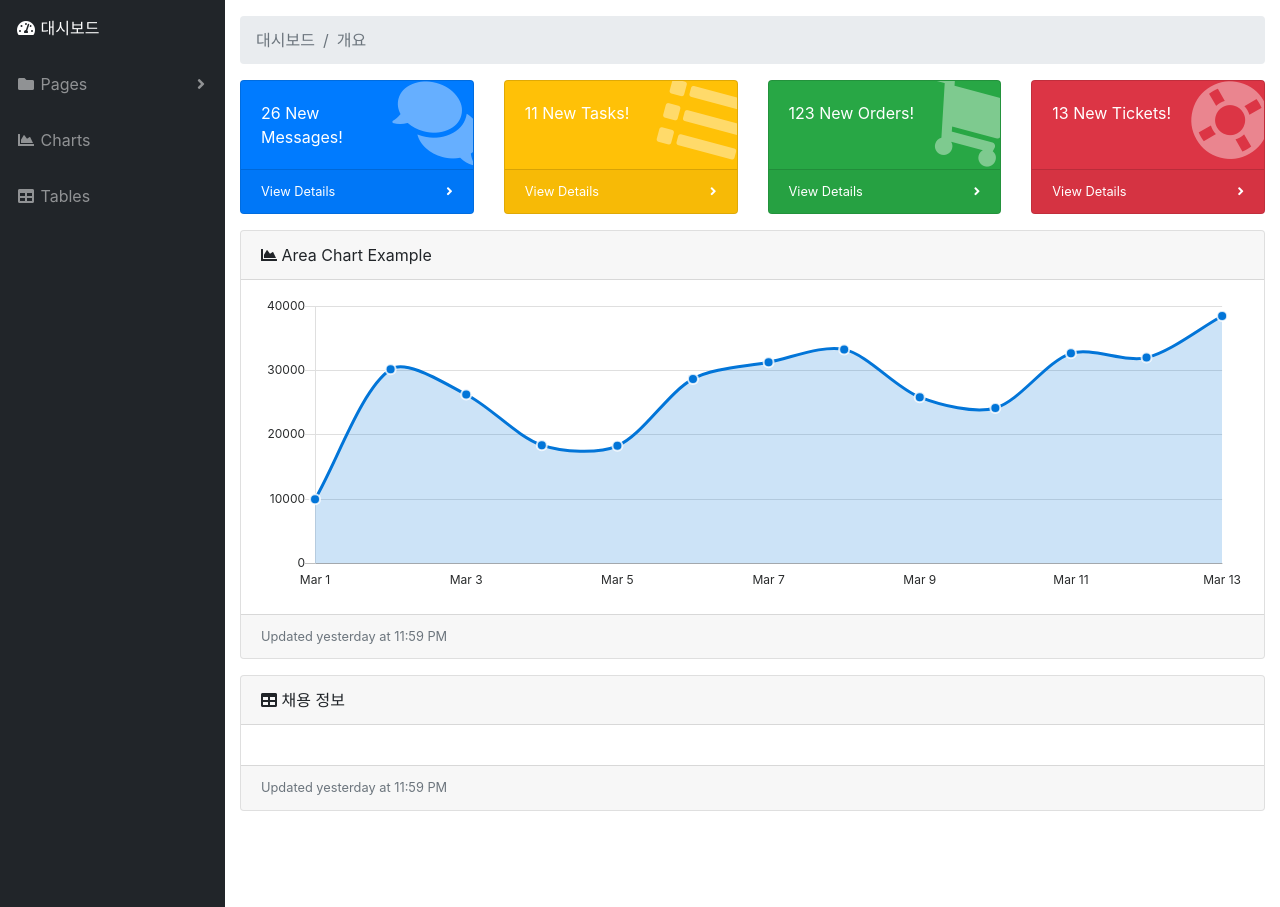
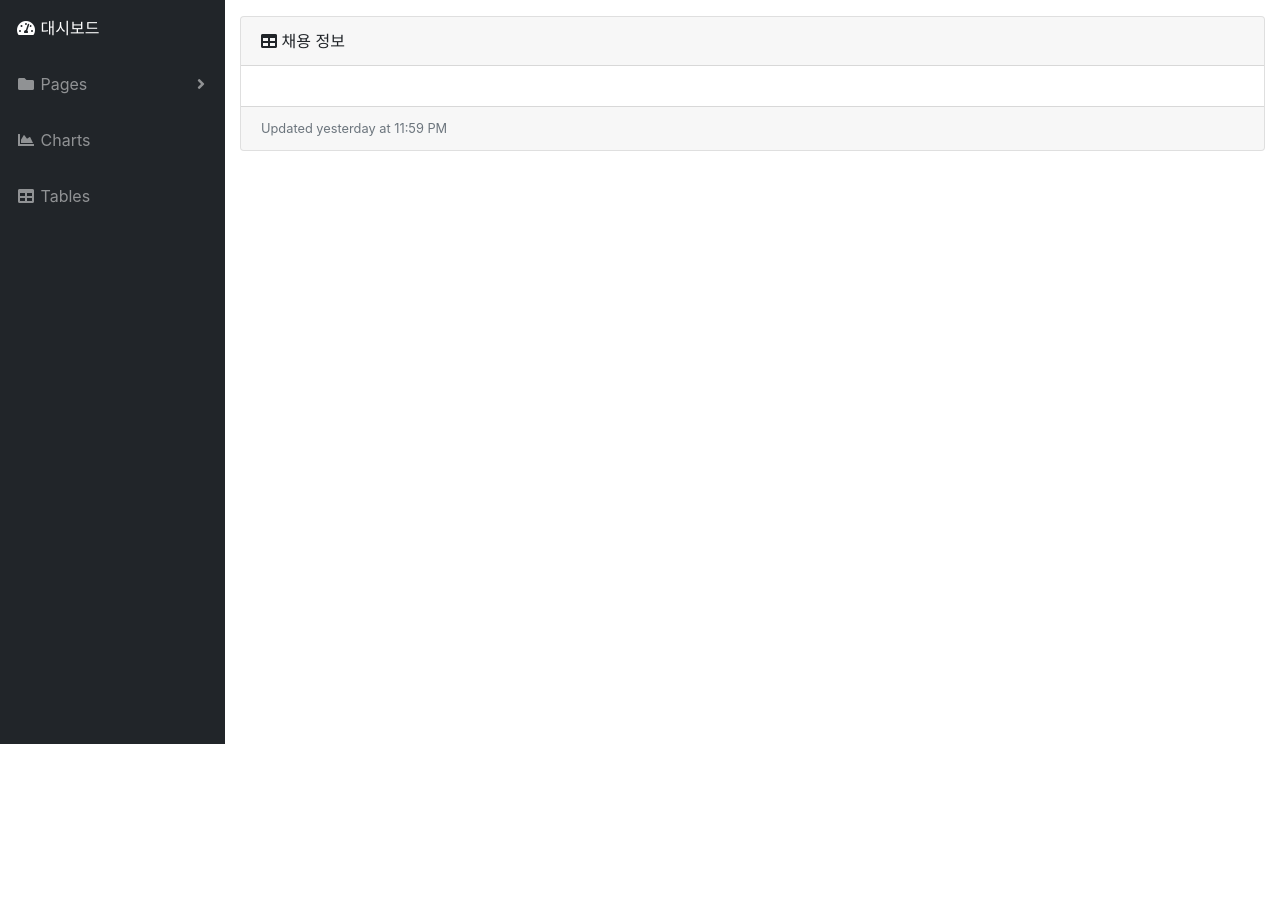
Before and after one commit to likelionknut/applyin, a Django app: page / in a window 1280 px wide. Shown: the part 56-963 px from the top of the page. After the commit the page ends 800 px from the top, so only its background shows below. Run offline with Django 3.2, Linux system fonts and the light colour scheme; data that the repository does not hold is empty; some libraries are stand-ins or nearby versions.

Commit message:
차트 삭제

```diff
--- a/www/templates/www/index.html
+++ b/www/templates/www/index.html
@@ -108,94 +108,6 @@
 
         <div class="container-fluid">
 
-            <!-- Breadcrumbs-->
-            <ol class="breadcrumb">
-                <li class="breadcrumb-item active">
-                    대시보드
-                </li>
-                <li class="breadcrumb-item active">개요</li>
-            </ol>
-
-            <!-- Icon Cards-->
-            <div class="row">
-                <div class="col-xl-3 col-sm-6 mb-3">
-                    <div class="card text-white bg-primary o-hidden h-100">
-                        <div class="card-body">
-                            <div class="card-body-icon">
-                                <i class="fas fa-fw fa-comments"></i>
-                            </div>
-                            <div class="mr-5">26 New Messages!</div>
-                        </div>
-                        <a class="card-footer text-white clearfix small z-1" href="#">
-                            <span class="float-left">View Details</span>
-                            <span class="float-right">
-                  <i class="fas fa-angle-right"></i>
-                </span>
-                        </a>
-                    </div>
-                </div>
-                <div class="col-xl-3 col-sm-6 mb-3">
-                    <div class="card text-white bg-warning o-hidden h-100">
-                        <div class="card-body">
-                            <div class="card-body-icon">
-                                <i class="fas fa-fw fa-list"></i>
-                            </div>
-                            <div class="mr-5">11 New Tasks!</div>
-                        </div>
-                        <a class="card-footer text-white clearfix small z-1" href="#">
-                            <span class="float-left">View Details</span>
-                            <span class="float-right">
-                  <i class="fas fa-angle-right"></i>
-                </span>
-                        </a>
-                    </div>
-                </div>
-                <div class="col-xl-3 col-sm-6 mb-3">
-                    <div class="card text-white bg-success o-hidden h-100">
-                        <div class="card-body">
-                            <div class="card-body-icon">
-                                <i class="fas fa-fw fa-shopping-cart"></i>
-                            </div>
-                            <div class="mr-5">123 New Orders!</div>
-                        </div>
-                        <a class="card-footer text-white clearfix small z-1" href="#">
-                            <span class="float-left">View Details</span>
-                            <span class="float-right">
-                  <i class="fas fa-angle-right"></i>
-                </span>
-                        </a>
-                    </div>
-                </div>
-                <div class="col-xl-3 col-sm-6 mb-3">
-                    <div class="card text-white bg-danger o-hidden h-100">
-                        <div class="card-body">
-                            <div class="card-body-icon">
-                                <i class="fas fa-fw fa-life-ring"></i>
-                            </div>
-                            <div class="mr-5">13 New Tickets!</div>
-                        </div>
-                        <a class="card-footer text-white clearfix small z-1" href="#">
-                            <span class="float-left">View Details</span>
-                            <span class="float-right">
-                  <i class="fas fa-angle-right"></i>
-                </span>
-                        </a>
-                    </div>
-                </div>
-            </div>
-
-            <!-- Area Chart Example-->
-            <div class="card mb-3">
-                <div class="card-header">
-                    <i class="fas fa-chart-area"></i>
-                    Area Chart Example
-                </div>
-                <div class="card-body">
-                    <canvas id="myAreaChart" width="100%" height="30"></canvas>
-                </div>
-                <div class="card-footer small text-muted">Updated yesterday at 11:59 PM</div>
-            </div>
-
             <!-- DataTables Example -->
             <div class="card mb-3">
                 <div class="card-header">
```
